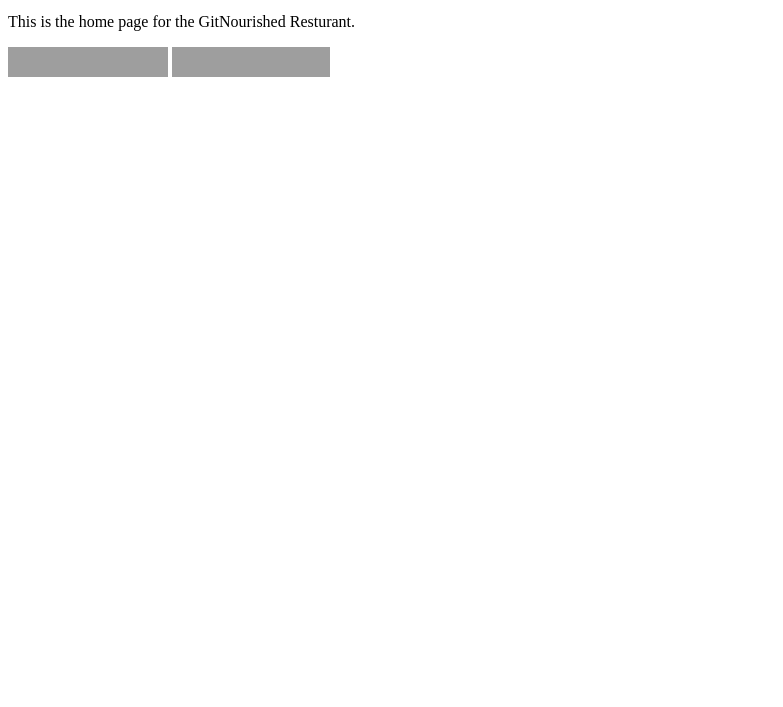
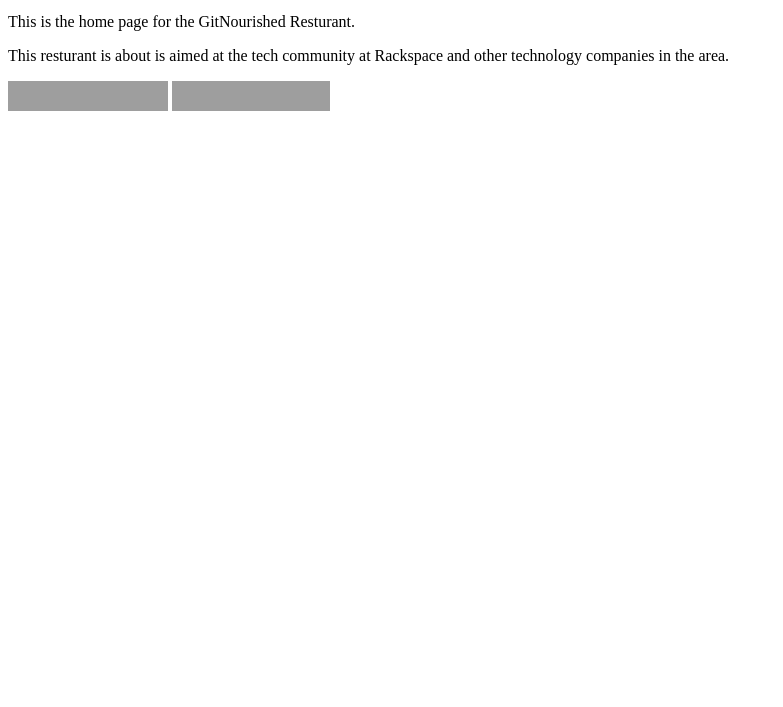
Before and after one commit to GitNourished/gitnourished.github.io, a plain HTML site: page index.html in a window 1280 px wide. Shown: the part 93-800 px from the top of the page, without its empty margins (0-783 px from the left). Drawn offline with Linux system fonts and the light colour scheme; grey boxes are pictures that could not be loaded.

Commit message:
Update index.html

```diff
--- a/index.html
+++ b/index.html
@@ -16,6 +16,7 @@
     </table>
 
     <p>This is the home page for the GitNourished Resturant. </p>
+    <p>This resturant is about is aimed at the tech community at Rackspace and other technology companies in the area. </p>
     <iframe src="https://ghbtns.com/github-btn.html?user=GitNourished&repo=food&type=star&count=true&size=large" frameborder="0" scrolling="0" width="160px" height="30px"></iframe>
     <iframe src="https://ghbtns.com/github-btn.html?user=GitNourished&repo=food&type=fork&count=true&size=large" frameborder="0" scrolling="0" width="158px" height="30px"></iframe>
   </body>
```
